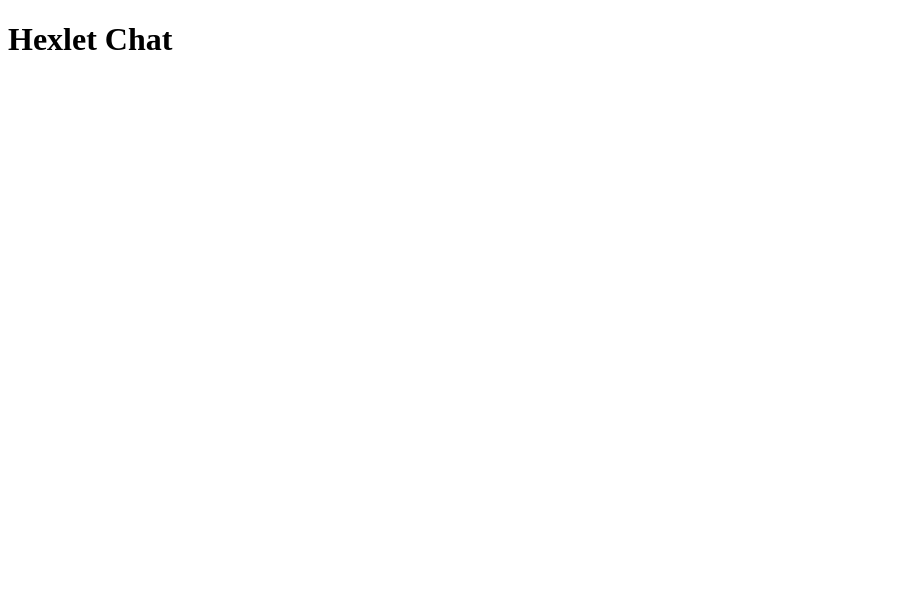
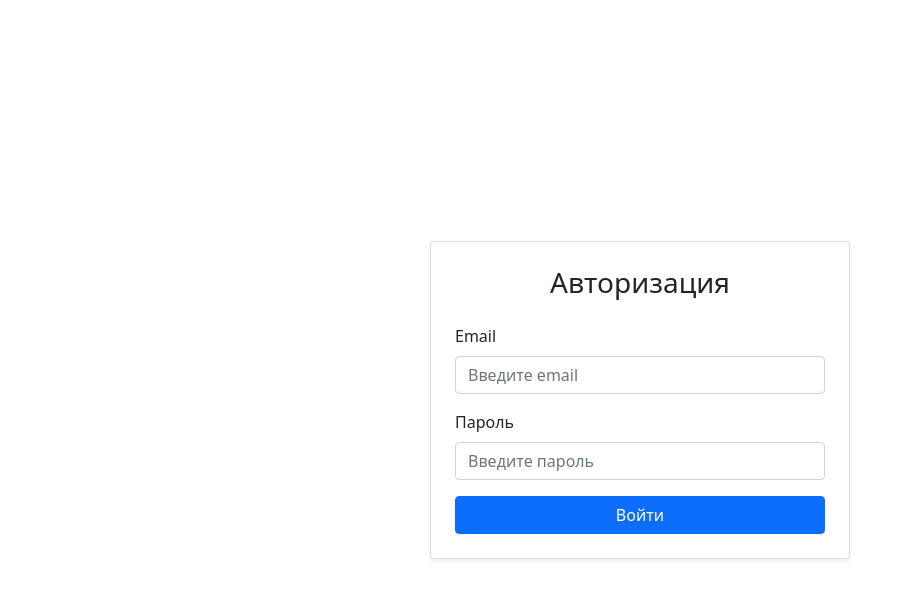
Before and after one commit to TheKr1d/frontend-project-12, a React app in the folder frontend/: page /login in a window 1280 px wide. Shown: the top 598 px of the page, without its empty margins (0-905 px from the left). Built offline with nearby package versions, Linux system fonts and the light colour scheme; the HTML template or start-up script is replaced by a standard one.

Commit message:
add form for authorizarion

```diff
--- a/frontend/src/components/App.jsx
+++ /dev/null
@@ -1,3 +0,0 @@
-const App = () => <h1>Hexlet Chat</h1>;
-
-export default App;
--- /dev/null
+++ b/frontend/src/components/Authorization.jsx
@@ -0,0 +1,62 @@
+import { useFormik } from 'formik';
+
+const Authorization = () => {
+    const formik = useFormik({
+            initialValues: {
+                email: "",
+                password: ""
+            },
+            onSubmit: (values) => {
+                console.log(JSON.stringify(values, null, 2));
+            },
+        });
+        return (
+            <main className="container min-vh-100 d-flex align-items-center justify-content-center">
+                <div className="card shadow-sm" style={{ width: '100%', maxWidth: '420px' }}>
+                    <div className="card-body p-4">
+                        <h1 className="h3 text-center mb-4">Авторизация</h1>
+
+                        <form onSubmit={formik.handleSubmit}>
+                            <div className="mb-3">
+                                <label htmlFor="email" className="form-label">
+                                    Email
+                                </label>
+
+                                <input
+                                    id="email"
+                                    type="email"
+                                    className="form-control"
+                                    value={formik.email}
+                                    onChange={formik.handleChange}
+                                    placeholder="Введите email"
+                                    required
+                                />
+                            </div>
+
+                            <div className="mb-3">
+                                <label htmlFor="password" className="form-label">
+                                    Пароль
+                                </label>
+
+                                <input
+                                    id="password"
+                                    type="password"
+                                    className="form-control"
+                                    value={formik.password}
+                                    onChange={formik.handleChange}
+                                    placeholder="Введите пароль"
+                                    required
+                                />
+                            </div>
+
+                            <button type="submit" className="btn btn-primary w-100">
+                                Войти
+                            </button>
+                        </form>
+                    </div>
+                </div>
+            </main>
+        );
+};
+
+export default Authorization;
--- /dev/null
+++ b/frontend/src/components/Chat.jsx
@@ -0,0 +1,3 @@
+const Chat = () => <h1>Chat</h1>
+
+export default Chat;
--- /dev/null
+++ b/frontend/src/components/NotFound.jsx
@@ -0,0 +1,3 @@
+const NotFound = () => <h1>Not found: 404</h1>;
+
+export default NotFound;
--- /dev/null
+++ b/frontend/src/components/chat.jsx
@@ -0,0 +1,3 @@
+const Chat = () => <h1>Hexlet Chasdfdfgfdsfsdf</h1>;
+
+export default Chat;
--- a/frontend/src/init.jsx
+++ b/frontend/src/init.jsx
@@ -1,9 +1,15 @@
 /* eslint-disable functional/no-expression-statement */
+
+import 'bootstrap/dist/css/bootstrap.min.css';
 
 import i18next from 'i18next';
 import { I18nextProvider, initReactI18next } from 'react-i18next';
-import App from './components/App';
+import { BrowserRouter, Routes, Route } from 'react-router-dom';
 import resources from './locales/index.js';
+
+import Chat from './components/Chat.jsx';
+import Authorization from './components/Authorization.jsx'
+import NotFound from './components/NotFound.jsx';
 
 const init = async () => {
   const i18n = i18next.createInstance();
@@ -15,7 +21,13 @@
 
   return (
     <I18nextProvider i18n={i18n}>
-      <App />
+      <BrowserRouter>
+        <Routes>
+          <Route path='*' element={<NotFound />} />
+          <Route path='/' element={<Chat />} />
+          <Route path='/login' element={<Authorization />} />
+        </Routes>
+      </BrowserRouter>
     </I18nextProvider>
   );
 };
--- a/frontend/vite.config.js
+++ b/frontend/vite.config.js
@@ -5,14 +5,17 @@
   plugins: [react()],
   server: {
     port: 5002,
+    watch: {
+      usePolling: true,
+    },
     proxy: {
       // Проксируем запросы к API
       '/api': {
-        target: 'http://localhost:5001',
+        target: 'http://localhost:5002',
       },
       // Проксируем WebSocket соединения
       '/socket.io': {
-        target: 'ws://localhost:5001',
+        target: 'ws://localhost:5002',
         ws: true,
         rewriteWsOrigin: true,
       },
```
Also changed, not shown: 1 other file (tests, documents, lock files or other folders).
